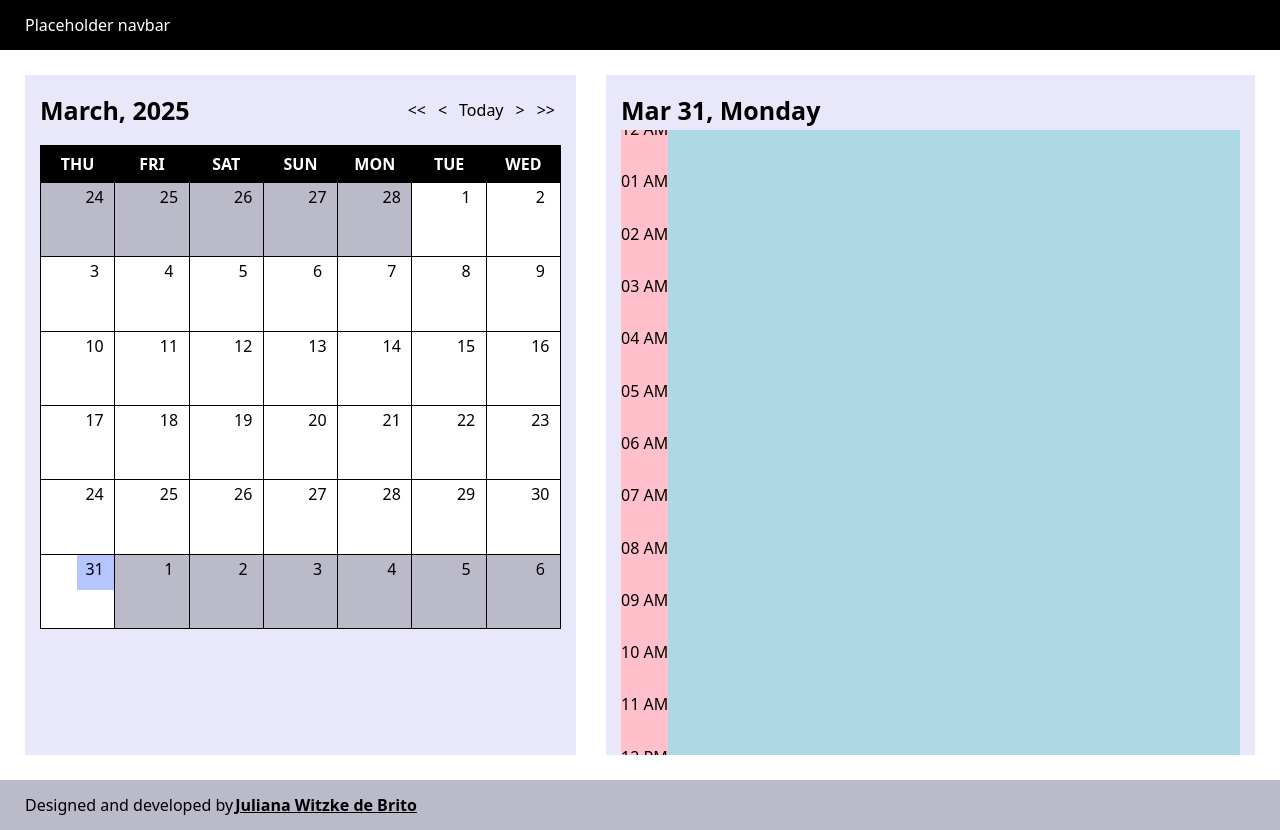
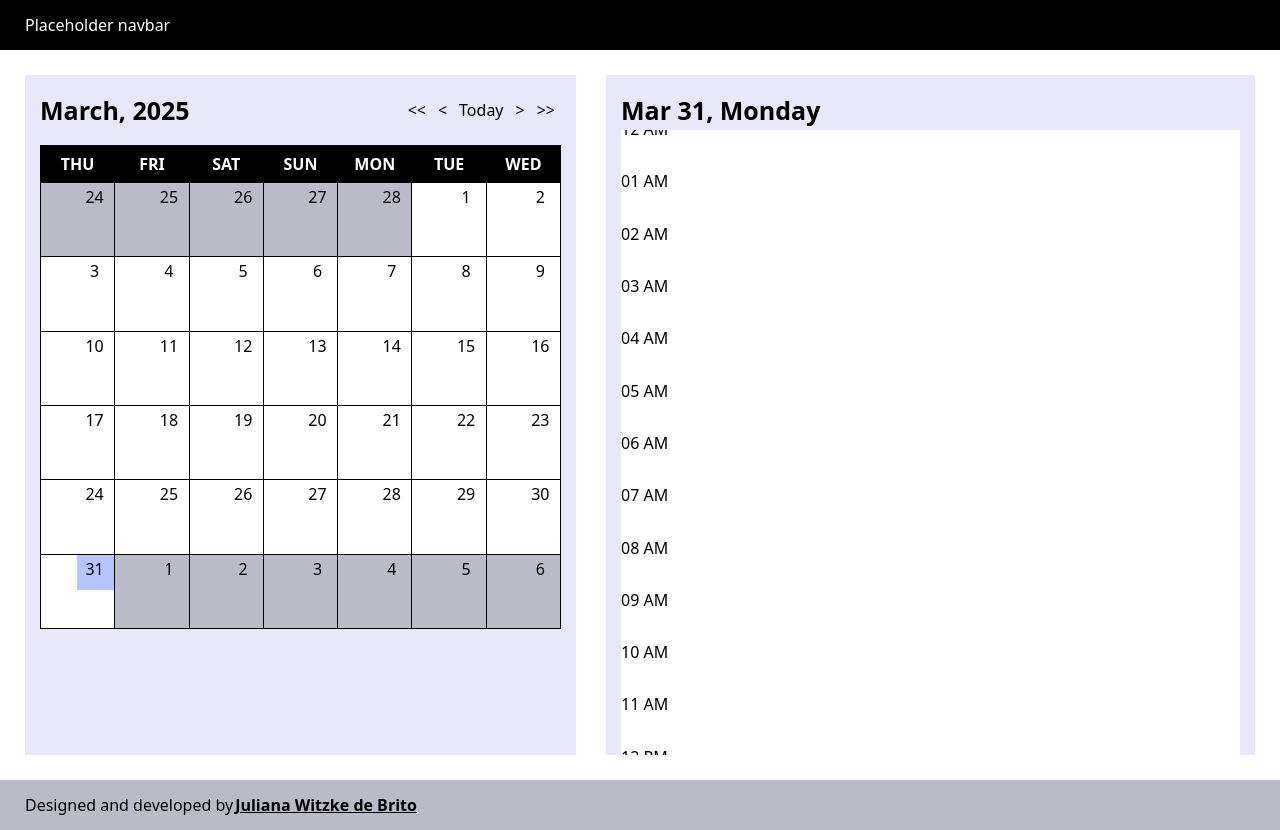
Before and after one commit to jubrito/planner-with-calendar, a React (Vite) app: page / in a window 1280 px wide. Built offline with nearby package versions, Linux system fonts and the light colour scheme.

Commit message:
remove temporary bgs

```diff
--- a/src/features/Planner/ClickableHoursOfTheDay/clickable-hours-of-the-day.module.scss
+++ b/src/features/Planner/ClickableHoursOfTheDay/clickable-hours-of-the-day.module.scss
@@ -5,8 +5,8 @@
   flex-direction: column;
   width: 100%;
   z-index: 800;
+  min-height: 100%;
   position: relative;
-  background: lightblue;
 
   .plannerEvent {
     position: absolute;
--- a/src/features/Planner/HoursOfTheDay/_hours-of-the-day.module.scss
+++ b/src/features/Planner/HoursOfTheDay/_hours-of-the-day.module.scss
@@ -5,7 +5,6 @@
   flex-direction: column;
   margin-top: -13px;
   height: max-content;
-  background: pink;
   span {
     width: max-content;
     padding-bottom: variables.$hoursOfDaySliceSpacing;
```
